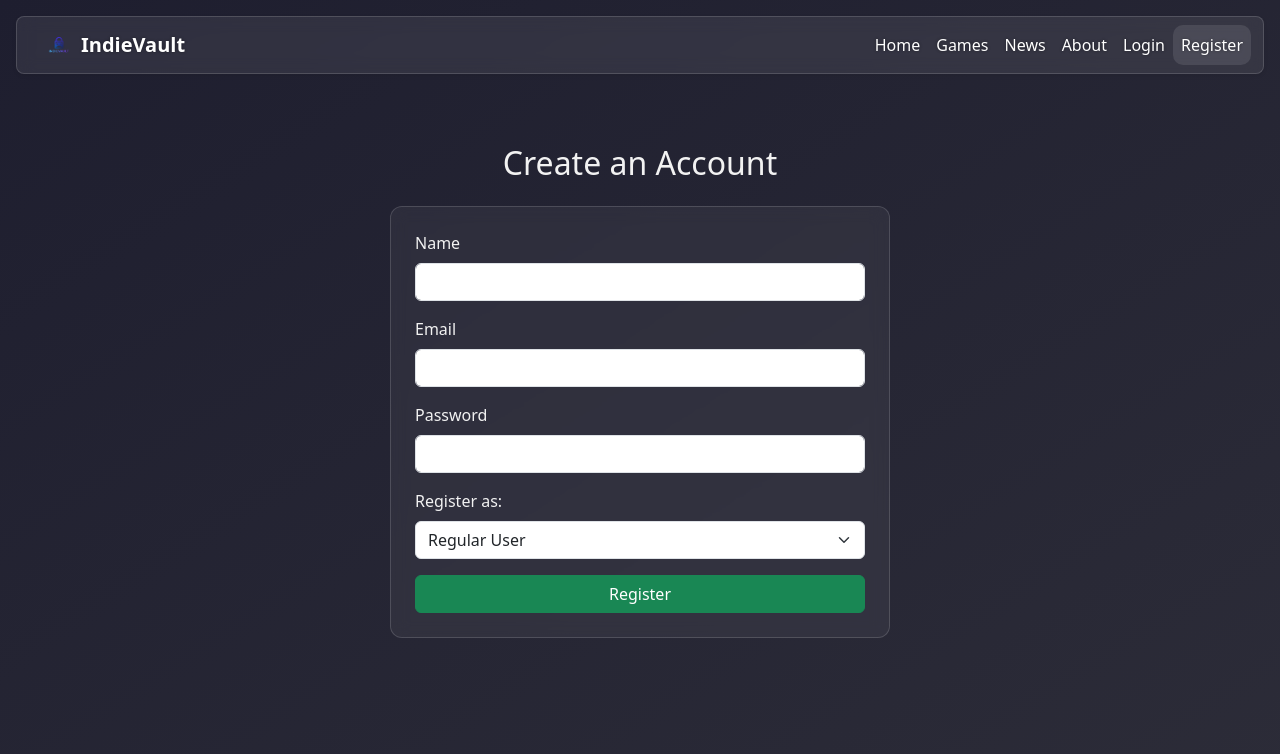
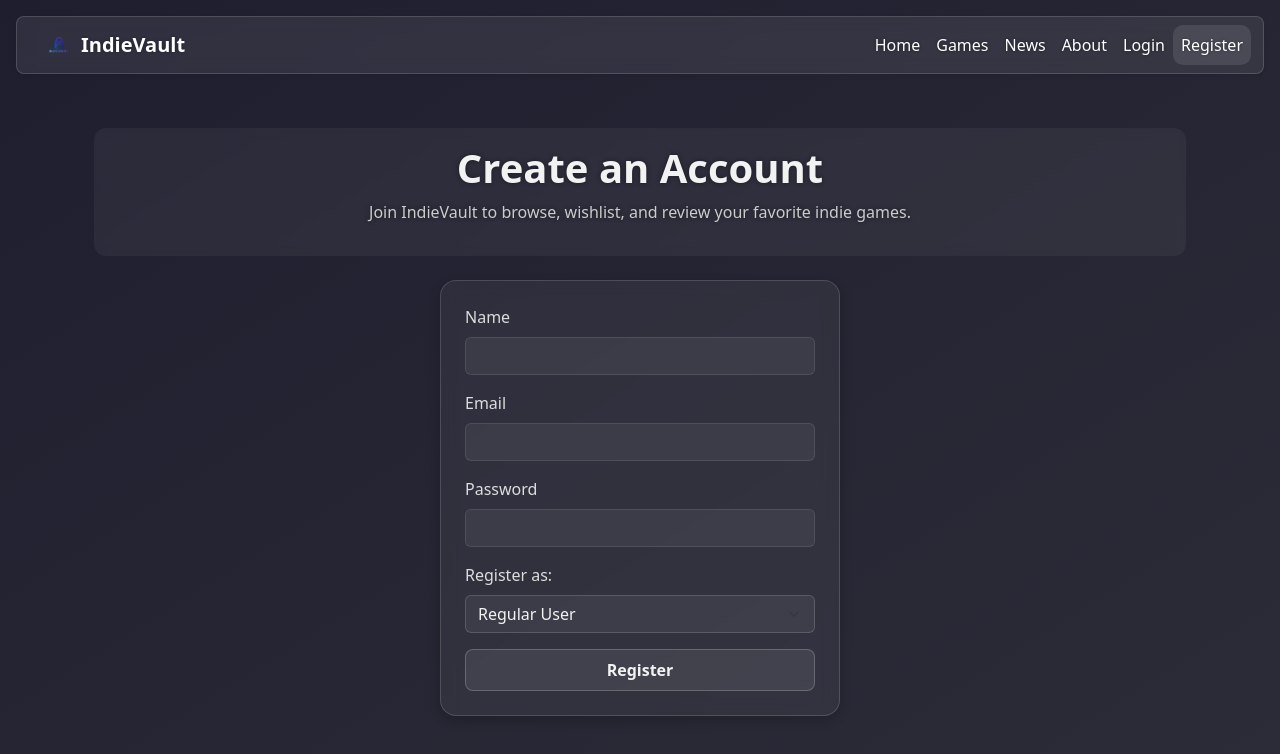
Before and after one commit to rupayan-banerjee/IndieVault, a Vue app in the folder IndieVault/: page /register in a window 1280 px wide. Shown: the top 754 px of the page. Built offline with nearby package versions, Linux system fonts and the light colour scheme.

Commit message:
tidying things up

```diff
--- a/IndieVault/src/views/Games.vue
+++ b/IndieVault/src/views/Games.vue
@@ -3,8 +3,7 @@
         <h2 class="text-center mb-4">Discover Indie Games</h2>
 
         <!-- Filter Section -->
-        <div
-            class="filter-wrapper d-flex flex-column flex-md-row align-items-md-center justify-content-md-center gap-3 mb-5">
+        <div class="filter-wrapper d-flex flex-wrap justify-content-center align-items-center gap-3 mb-5">
             <input type="text" v-model="searchQuery" class="custom-filter-input"
                 placeholder="Search by title or description" />
             <select v-model="selectedGenre" class="custom-filter-select">
--- a/IndieVault/src/views/Login.vue
+++ b/IndieVault/src/views/Login.vue
@@ -1,21 +1,32 @@
 <template>
-    <div class="container login-page">
-        <h2 class="text-center mb-4">Login to IndieVault</h2>
+    <div class="login-page container py-5">
+        <!-- Hero header matching others -->
+        <section class="hero-section text-center mb-4">
+            <h2 class="display-6 fw-bold">Login to IndieVault</h2>
+            <p class="hero-subtext">Enter your credentials to access your profile and wishlist.</p>
+        </section>
 
-        <form @submit.prevent="handleLogin" class="glass-card p-4 mx-auto" style="max-width: 500px;">
+        <!-- Glassy form card -->
+        <form @submit.prevent="handleLogin" class="glass-card p-4 mx-auto" style="max-width: 400px;">
+            <!-- Email field -->
             <div class="mb-3">
-                <label for="email" class="form-label">Email</label>
-                <input v-model="email" type="email" id="email" class="form-control" required />
+                <label for="email" class="form-label custom-label">Email</label>
+                <input v-model="email" type="email" id="email" class="form-control custom-input" required />
             </div>
 
+            <!-- Password field -->
             <div class="mb-3">
-                <label for="password" class="form-label">Password</label>
-                <input v-model="password" type="password" id="password" class="form-control" required />
+                <label for="password" class="form-label custom-label">Password</label>
+                <input v-model="password" type="password" id="password" class="form-control custom-input" required />
             </div>
 
-            <div v-if="errorMessage" class="alert alert-danger">{{ errorMessage }}</div>
+            <!-- Error message -->
+            <div v-if="errorMessage" class="alert custom-alert">
+                {{ errorMessage }}
+            </div>
 
-            <button type="submit" class="btn btn-primary w-100">Login</button>
+            <!-- Submit button -->
+            <button type="submit" class="btn custom-btn w-100">Login</button>
         </form>
     </div>
 </template>
@@ -34,6 +45,7 @@ export default {
         const router = useRouter()
 
         const handleLogin = () => {
+            errorMessage.value = ''
             const success = auth.login(email.value, password.value)
             if (!success) {
                 errorMessage.value = 'Invalid email or password'
@@ -55,13 +67,92 @@ export default {
 <style scoped>
 .login-page {
     color: #f2f2f2;
-    padding-top: 4rem;
 }
 
+/* Hero section styling */
+.hero-section {
+    background: rgba(255, 255, 255, 0.05);
+    backdrop-filter: blur(4px);
+    -webkit-backdrop-filter: blur(4px);
+    border-radius: 12px;
+    padding: 1rem;
+    color: #f2f2f2;
+    text-shadow: 0 0 5px rgba(0, 0, 0, 0.4);
+}
+
+.hero-subtext {
+    color: #cccccc;
+    font-size: 1rem;
+}
+
+/* Glassy form card */
 .glass-card {
     background: rgba(255, 255, 255, 0.05);
     border: 1px solid rgba(255, 255, 255, 0.15);
     backdrop-filter: blur(8px);
-    border-radius: 12px;
+    -webkit-backdrop-filter: blur(8px);
+    border-radius: 16px;
+    color: #e2e2e2;
+    box-shadow: 0 4px 12px rgba(0, 0, 0, 0.2);
+}
+
+/* Form labels */
+.custom-label {
+    color: #ddd;
+    font-weight: 500;
+}
+
+/* Inputs */
+.custom-input {
+    background-color: rgba(255, 255, 255, 0.06);
+    border: 1px solid rgba(255, 255, 255, 0.15);
+    color: #f2f2f2;
+    transition: border 0.3s ease, background 0.3s ease;
+}
+
+.custom-input::placeholder {
+    color: #aaa;
+}
+
+.custom-input:focus {
+    outline: none;
+    border-color: rgba(255, 255, 255, 0.4);
+    background-color: rgba(255, 255, 255, 0.08);
+}
+
+/* Alert */
+.custom-alert {
+    background-color: rgba(220, 53, 69, 0.2);
+    border-color: rgba(220, 53, 69, 0.4);
+    color: #fff;
+    margin-bottom: 1rem;
+}
+
+/* Button */
+.custom-btn {
+    background-color: rgba(255, 255, 255, 0.08);
+    border: 1px solid rgba(255, 255, 255, 0.2);
+    color: #f2f2f2;
+    font-weight: 600;
+    border-radius: 8px;
+    padding: 0.5rem 1rem;
+    transition: background 0.3s ease, transform 0.2s ease;
+}
+
+.custom-btn:hover {
+    background-color: rgba(255, 255, 255, 0.15);
+    transform: translateY(-1px);
+}
+
+/* Ensure input text is bright and legible */
+.custom-input {
+    color: #f2f2f2 !important;
+    caret-color: #f2f2f2;
+}
+
+/* Also target the native form-control in case it’s overriding */
+.login-page .form-control {
+    color: #f2f2f2;
+    caret-color: #f2f2f2;
 }
 </style>
--- a/IndieVault/src/views/Register.vue
+++ b/IndieVault/src/views/Register.vue
@@ -1,40 +1,52 @@
 <template>
-    <div class="container register-page">
-        <h2 class="text-center mb-4">Create an Account</h2>
+    <div class="register-page container py-5">
+        <!-- Hero section -->
+        <section class="hero-section text-center mb-4">
+            <h2 class="display-6 fw-bold">Create an Account</h2>
+            <p class="hero-subtext">
+                Join IndieVault to browse, wishlist, and review your favorite indie games.
+            </p>
+        </section>
 
-        <form @submit.prevent="handleRegister" class="glass-card p-4 mx-auto" style="max-width: 500px;">
-            <!-- Full Name -->
+        <!-- Glassy registration form -->
+        <form @submit.prevent="handleRegister" class="glass-card p-4 mx-auto" style="max-width: 400px;">
+            <!-- Name -->
             <div class="mb-3">
-                <label for="name" class="form-label">Name</label>
-                <input v-model="name" type="text" id="name" class="form-control" required />
+                <label for="name" class="form-label custom-label">Name</label>
+                <input v-model="name" type="text" id="name" class="form-control custom-input" required />
             </div>
 
             <!-- Email -->
             <div class="mb-3">
-                <label for="email" class="form-label">Email</label>
-                <input v-model="email" type="email" id="email" class="form-control" required />
+                <label for="email" class="form-label custom-label">Email</label>
+                <input v-model="email" type="email" id="email" class="form-control custom-input" required />
             </div>
 
             <!-- Password -->
             <div class="mb-3">
-                <label for="password" class="form-label">Password</label>
-                <input v-model="password" type="password" id="password" class="form-control" required minlength="4" />
+                <label for="password" class="form-label custom-label">Password</label>
+                <input v-model="password" type="password" id="password" class="form-control custom-input" required
+                    minlength="4" />
             </div>
 
-            <!-- Role (user/admin) - only for testing, can be hidden later -->
+            <!-- Role selector -->
             <div class="mb-3">
-                <label class="form-label">Register as:</label>
-                <select v-model="role" class="form-select">
+                <label class="form-label custom-label">Register as:</label>
+                <select v-model="role" class="form-select custom-input">
                     <option value="user">Regular User</option>
                     <option value="admin">Admin</option>
                 </select>
             </div>
 
-            <!-- Error message if registration fails -->
-            <div v-if="errorMessage" class="alert alert-danger">{{ errorMessage }}</div>
+            <!-- Error message -->
+            <div v-if="errorMessage" class="alert custom-alert">
+                {{ errorMessage }}
+            </div>
 
-            <!-- Submit -->
-            <button type="submit" class="btn btn-success w-100">Register</button>
+            <!-- Submit button -->
+            <button type="submit" class="btn custom-btn w-100">
+                Register
+            </button>
         </form>
     </div>
 </template>
@@ -55,6 +67,7 @@ export default {
         const router = useRouter()
 
         const handleRegister = () => {
+            errorMessage.value = ''
             const success = auth.register(name.value, email.value, password.value, role.value)
             if (!success) {
                 errorMessage.value = 'Email already exists.'
@@ -78,13 +91,86 @@ export default {
 <style scoped>
 .register-page {
     color: #f2f2f2;
-    padding-top: 4rem;
 }
 
+/* Hero section styling */
+.hero-section {
+    background: rgba(255, 255, 255, 0.05);
+    backdrop-filter: blur(4px);
+    -webkit-backdrop-filter: blur(4px);
+    border-radius: 12px;
+    padding: 1rem;
+    color: #f2f2f2;
+    text-shadow: 0 0 5px rgba(0, 0, 0, 0.4);
+}
+
+.hero-subtext {
+    color: #cccccc;
+    font-size: 1rem;
+}
+
+/* Glassy card for form */
 .glass-card {
     background: rgba(255, 255, 255, 0.05);
     border: 1px solid rgba(255, 255, 255, 0.15);
     backdrop-filter: blur(8px);
-    border-radius: 12px;
+    -webkit-backdrop-filter: blur(8px);
+    border-radius: 16px;
+    color: #e2e2e2;
+    box-shadow: 0 4px 12px rgba(0, 0, 0, 0.2);
+}
+
+/* Labels */
+.custom-label {
+    color: #ddd;
+    font-weight: 500;
+}
+
+/* Inputs & select */
+.custom-input {
+    background-color: rgba(255, 255, 255, 0.06);
+    border: 1px solid rgba(255, 255, 255, 0.15);
+    color: #f2f2f2;
+    transition: border 0.3s ease, background 0.3s ease;
+}
+
+.custom-input::placeholder {
+    color: #aaa;
+}
+
+.custom-input:focus {
+    outline: none;
+    border-color: rgba(255, 255, 255, 0.4);
+    background-color: rgba(255, 255, 255, 0.08);
+}
+
+/* Error alert */
+.custom-alert {
+    background-color: rgba(220, 53, 69, 0.2);
+    border-color: rgba(220, 53, 69, 0.4);
+    color: #fff;
+    margin-bottom: 1rem;
+}
+
+/* Button styling */
+.custom-btn {
+    background-color: rgba(255, 255, 255, 0.08);
+    border: 1px solid rgba(255, 255, 255, 0.2);
+    color: #f2f2f2;
+    font-weight: 600;
+    border-radius: 8px;
+    padding: 0.5rem 1rem;
+    transition: background 0.3s ease, transform 0.2s ease;
+}
+
+.custom-btn:hover {
+    background-color: rgba(255, 255, 255, 0.15);
+    transform: translateY(-1px);
+}
+
+/* Ensure typed text is visible */
+.register-page .form-control {
+    color: #f2f2f2;
+    caret-color: #f2f2f2;
 }
 </style>
```
